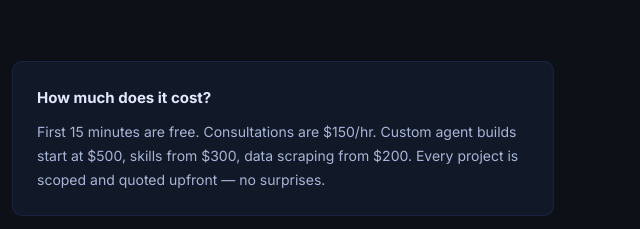
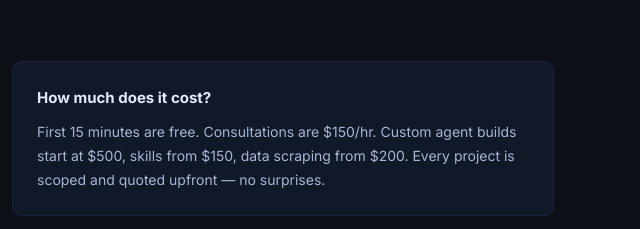
Before and after one commit to TheRefreshCNFT/webot-site, a plain HTML site: page index.html in a window 1280 px wide. Shown: the part 6522-6751 px from the top of the page, 636-1276 px from the left. Drawn offline with Linux system fonts and the light colour scheme.

Commit message:
Fix FAQ: custom skills pricing  ->

```diff
--- a/index.html
+++ b/index.html
@@ -1505,7 +1505,7 @@
 
         <div class="faq-item fade-in">
           <div class="faq-q">How much does it cost?</div>
-          <div class="faq-a">First 15 minutes are free. Consultations are $150/hr. Custom agent builds start at $500, skills from $300, data scraping from $200. Every project is scoped and quoted upfront — no surprises.</div>
+          <div class="faq-a">First 15 minutes are free. Consultations are $150/hr. Custom agent builds start at $500, skills from $150, data scraping from $200. Every project is scoped and quoted upfront — no surprises.</div>
         </div>
 
         <div class="faq-item fade-in">
```
